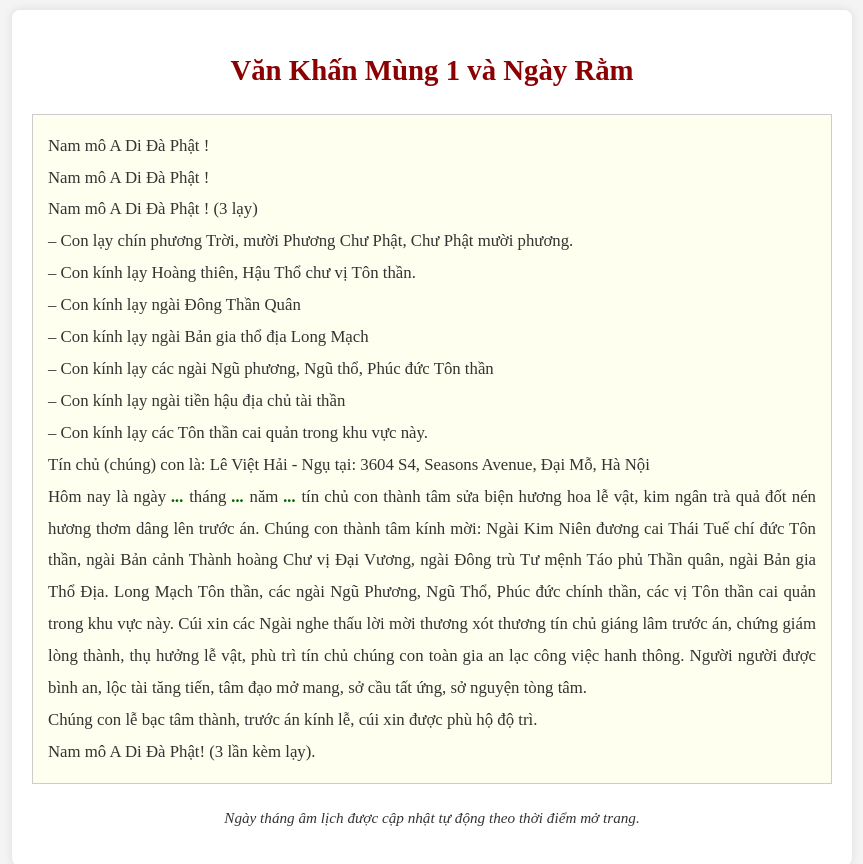
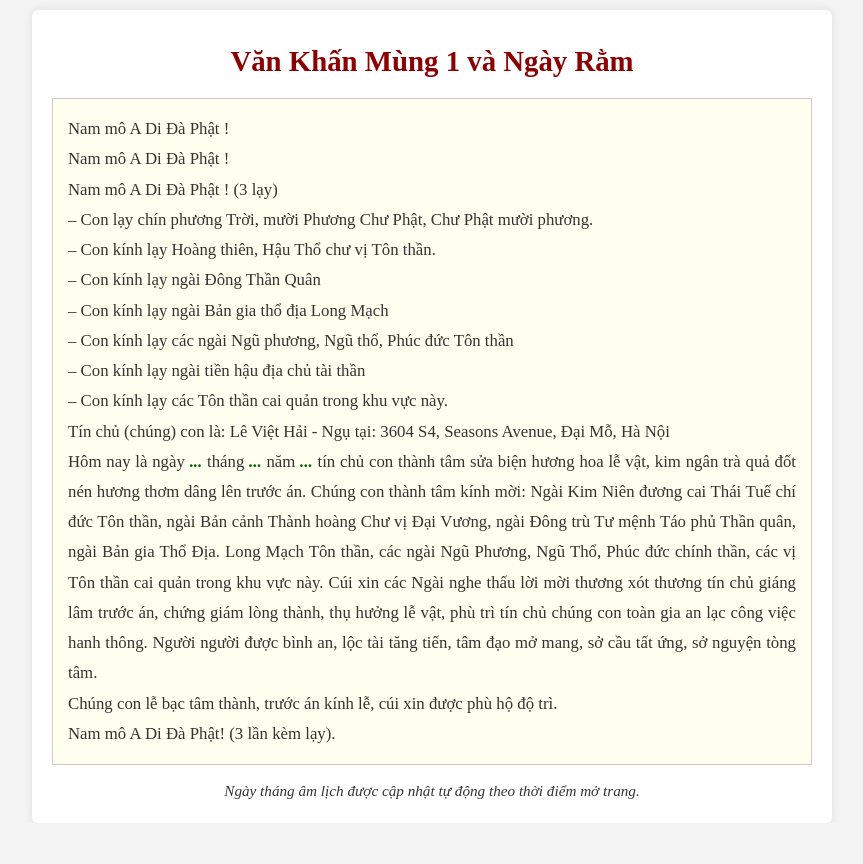
Before and after one commit to hailee0710/vankhanonline, a plain HTML site: page index.html in a window 1280 px wide. Shown: the whole page, without its empty margins (208-1071 px from the left). After the commit the page ends 823 px from the top, so only its background shows below. Drawn offline with Linux system fonts and the light colour scheme.

Commit message:
Update style.css

```diff
--- a/style.css
+++ b/style.css
@@ -1,37 +1,49 @@
+* {
+    box-sizing: border-box;
+}
+
+html,
+body {
+    height: 100%;
+}
+
 body {
     font-family: 'Times New Roman', Times, serif;
     background-color: #f4f4f4;
     color: #333;
-    line-height: 1.8;
     margin: 0;
-    padding: 10px;
+    padding: 8px;
+    line-height: 1.5;
+    font-size: 16px;
 }
 
 .container {
-    max-width: 800px;
-    margin: auto;
+    max-width: 100%;
+    margin: 0 auto;
     background: #fff;
-    padding: 20px;
-    border-radius: 8px;
+    padding: 10px;
+    border-radius: 4px;
     box-shadow: 0 0 10px rgba(0, 0, 0, 0.1);
 }
 
 h1 {
     text-align: center;
     color: #8b0000;
-    font-size: 1.8em;
-    margin: 15px 0;
+    font-size: 1.3em;
+    margin: 5px 0 8px 0;
+    padding: 0;
 }
 
 .van-khan {
     white-space: normal;
     word-wrap: break-word;
     border: 1px solid #ccc;
-    padding: 15px;
+    padding: 8px;
     background-color: #fffff0;
-    font-size: 1.05em;
-    line-height: 1.9;
+    font-size: 0.95em;
+    line-height: 1.6;
     text-align: justify;
+    margin: 0;
 }
 
 #am-ngay,
@@ -45,51 +57,58 @@ h1 {
 .note {
     text-align: center;
     font-style: italic;
-    margin-top: 20px;
-    font-size: 0.95em;
+    margin: 8px 0 0 0;
+    font-size: 0.9em;
+    padding: 0;
 }
 
-/* Mobile optimizations */
-@media (max-width: 768px) {
+/* Tablet and larger screens */
+@media (min-width: 600px) {
     body {
-        padding: 5px;
+        padding: 10px;
     }
 
     .container {
         padding: 15px;
-        border-radius: 4px;
+        border-radius: 6px;
     }
 
     h1 {
-        font-size: 1.5em;
-        margin: 10px 0;
+        font-size: 1.6em;
+        margin: 8px 0 12px 0;
     }
 
     .van-khan {
         padding: 12px;
-        font-size: 1.1em;
-        line-height: 2;
-        text-align: left;
+        font-size: 1em;
+        line-height: 1.7;
+    }
+
+    .note {
+        font-size: 0.95em;
+        margin-top: 12px;
     }
 }
 
-@media (max-width: 480px) {
-    body {
-        padding: 3px;
-    }
-
+/* Desktop */
+@media (min-width: 800px) {
     .container {
-        padding: 12px;
+        max-width: 800px;
+        padding: 20px;
     }
 
     h1 {
-        font-size: 1.3em;
-        margin: 8px 0;
+        font-size: 1.8em;
+        margin: 10px 0 15px 0;
     }
 
     .van-khan {
-        padding: 10px;
+        padding: 15px;
         font-size: 1.05em;
-        line-height: 2;
+        line-height: 1.8;
+    }
+
+    .note {
+        margin-top: 15px;
     }
 }
```
